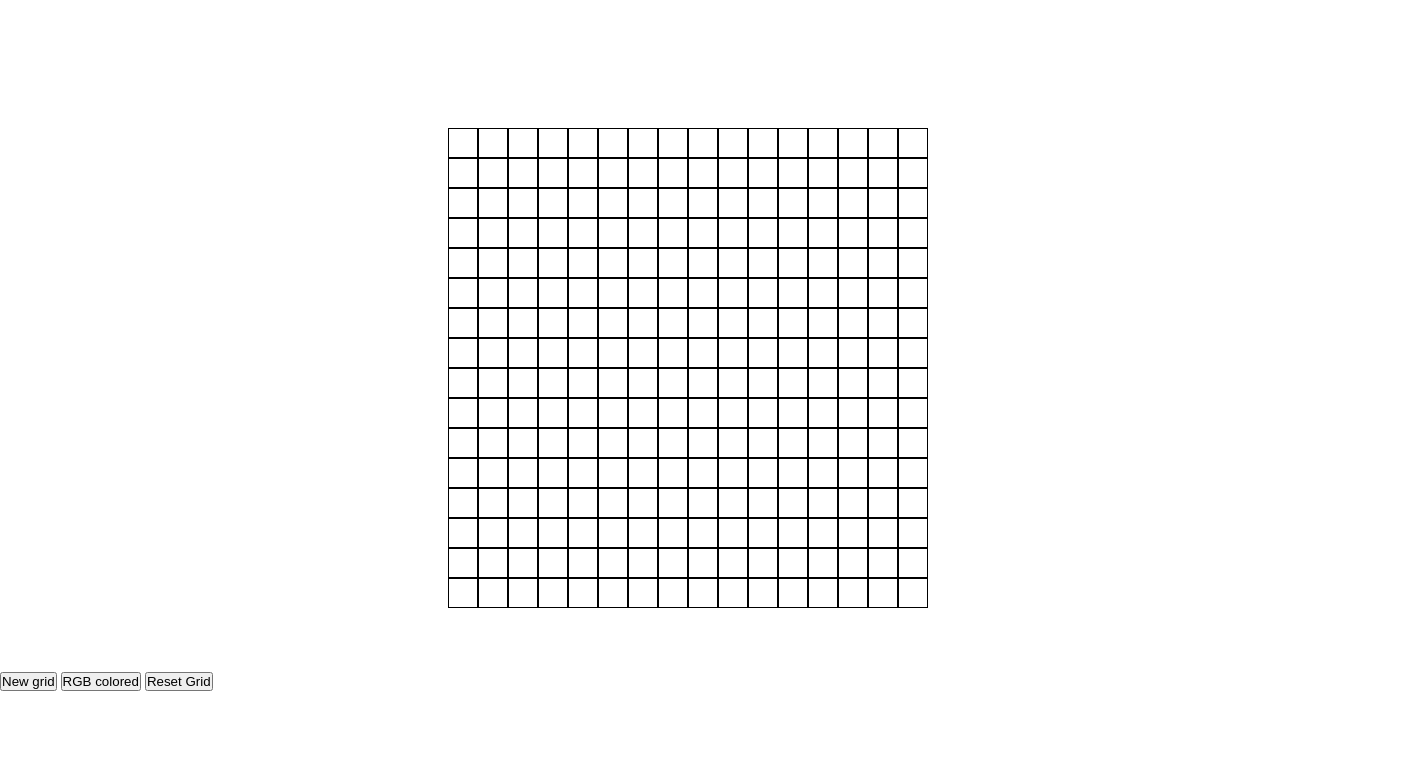
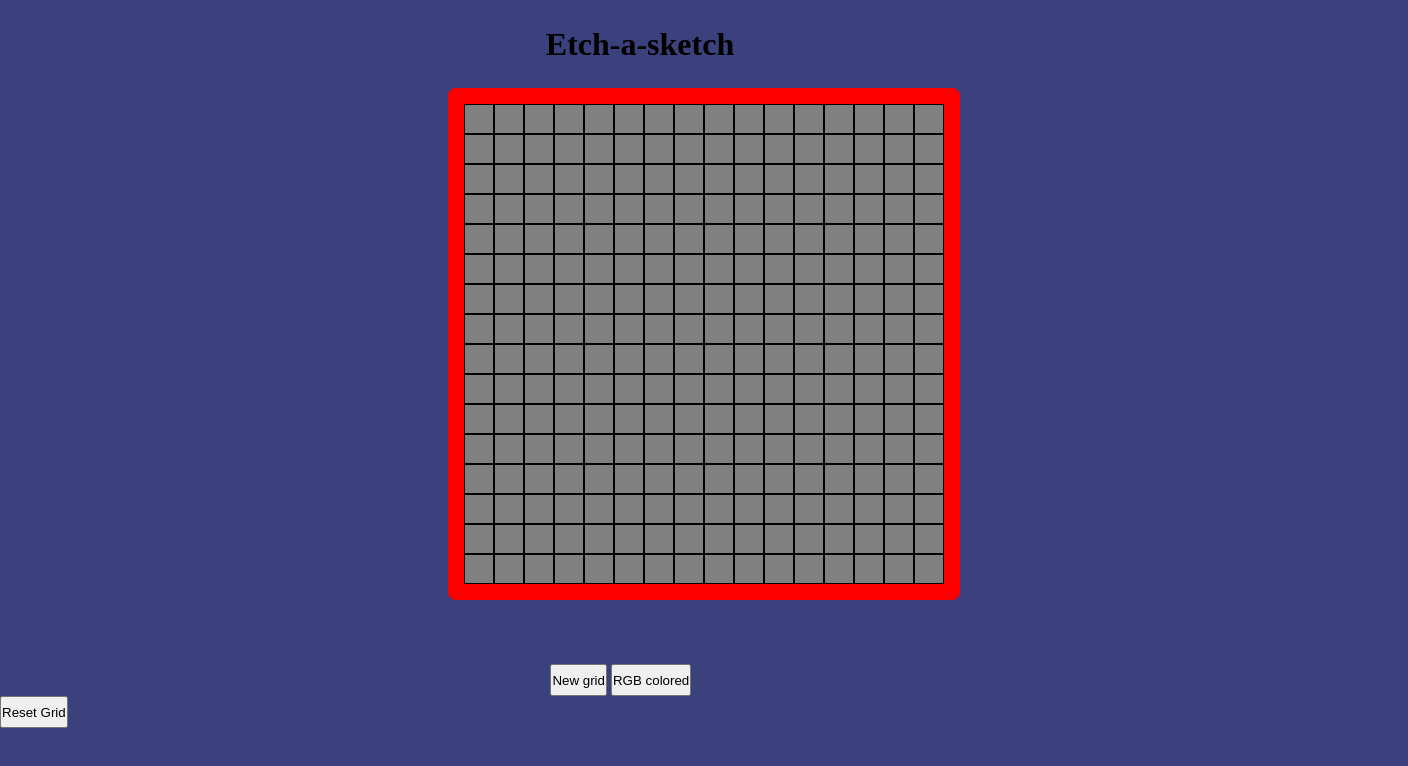
Before and after one commit to Trebilcode/Etch-a-Sketch, a plain HTML site: page index.html in a window 1280 px wide. Shown: the whole page, 1408 px wide, since content can reach past the window. Drawn offline with Linux system fonts and the light colour scheme.

Commit message:
Add aesthetic improvements

```diff
--- a/app.js
+++ b/app.js
@@ -23,7 +23,7 @@ function createNewGrid(){
 
             for (i = 0; i < 1; i++) {
                 let secondContainerDiv = document.createElement('div');
-                container.style.cssText = 'display: inline-grid; margin: 10% 35% 5%  ';
+                container.style.cssText = 'display: inline-grid; margin: 0% 35% 5%  ';
                 secondContainerDiv.style.cssText = `display: inline-grid; grid-template-columns: repeat(${getInputFromUser}, 1fr); grid-template-rows: repeat(${getInputFromUser}, 1fr); width: 30rem; height: 30rem`;
                 container.appendChild(secondContainerDiv);
 
@@ -57,7 +57,7 @@ function createStandardGrid() {
     for (i = 0; i <1; i ++) {
 
         let secondContainerDiv = document.createElement('div');
-        container.style.cssText = 'display: inline-grid; margin: 10% 35% 5%;';
+        container.style.cssText = 'display: inline-grid; margin: 0% 35% 5%;';
         container.appendChild(secondContainerDiv);
 
         secondContainerDiv.style.cssText = 'display: inline-grid; grid-template-rows: repeat(16, 1fr); grid-template-columns: repeat(16, 1fr); grid-row-gap: 0; grid-column-gap: 0; height: 30rem; width: 30rem';
--- a/index.html
+++ b/index.html
@@ -8,6 +8,9 @@
     <title>Etch a Sketch</title>
 </head>
 <body>
+    <div>
+        <h1>Etch-a-sketch</h1>
+    </div>
     <div class="container" ></div>
         <div class="buttons">
         <button class="new-grid-button" id="new-grid-button">New grid</button>
--- a/style.css
+++ b/style.css
@@ -6,7 +6,34 @@
     padding: 0;
     box-sizing: border-box;
 }
+body {
+    background-color: rgb(59, 65, 124);
+}
+
+h1 {
+    text-align: center;
+    margin: 2%;
+
+}
+
+.container {
+    background-color: gray;
+    border: 1rem solid red;
+    border-radius: 0.5rem;
+}
 
 .coloredSquares {
     background-color: var(--background);
 }
+
+
+.buttons {
+
+    margin: 0 43%;
+    padding: 0 auto;
+    display: inline;
+}
+
+button {
+    height: 2rem;
+}
```
